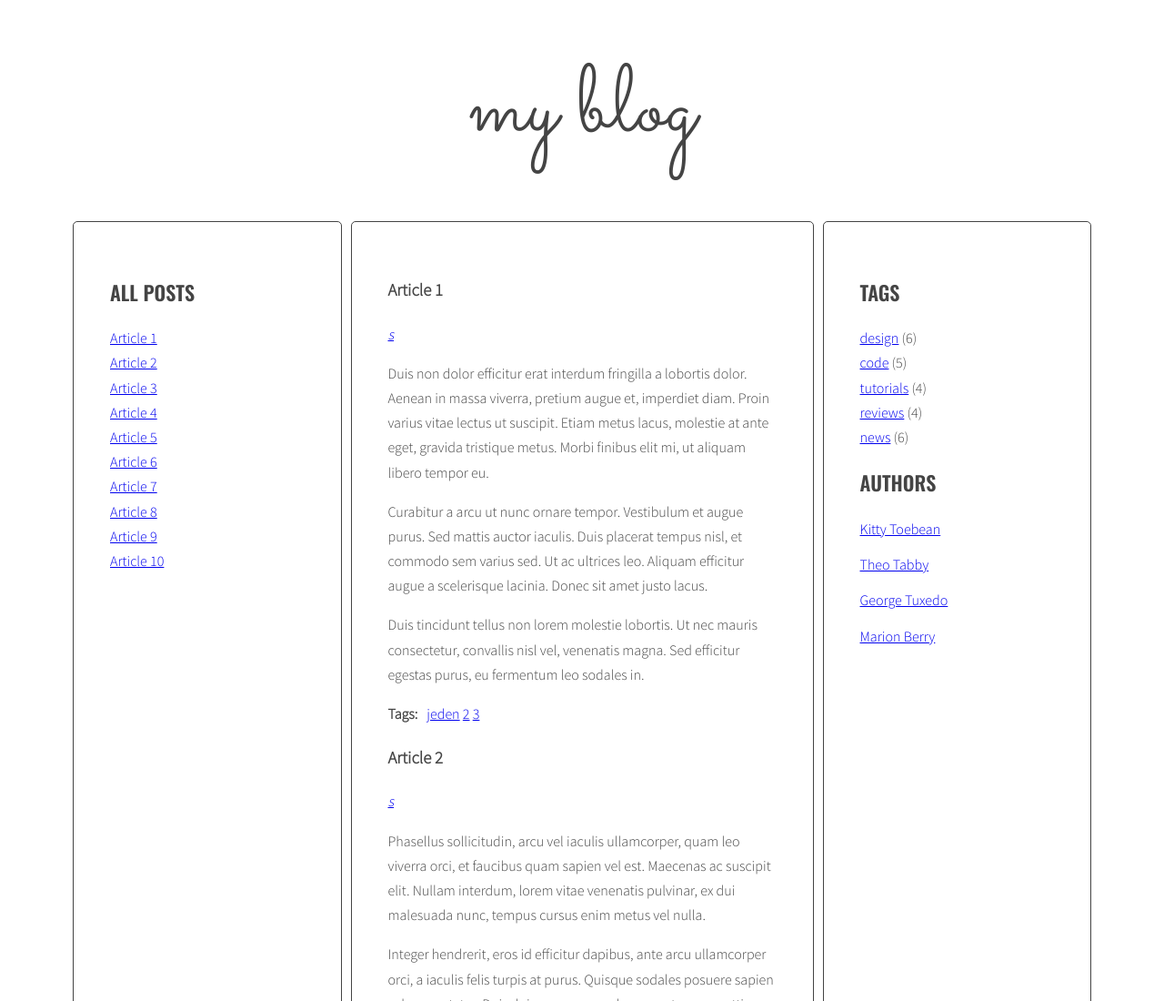
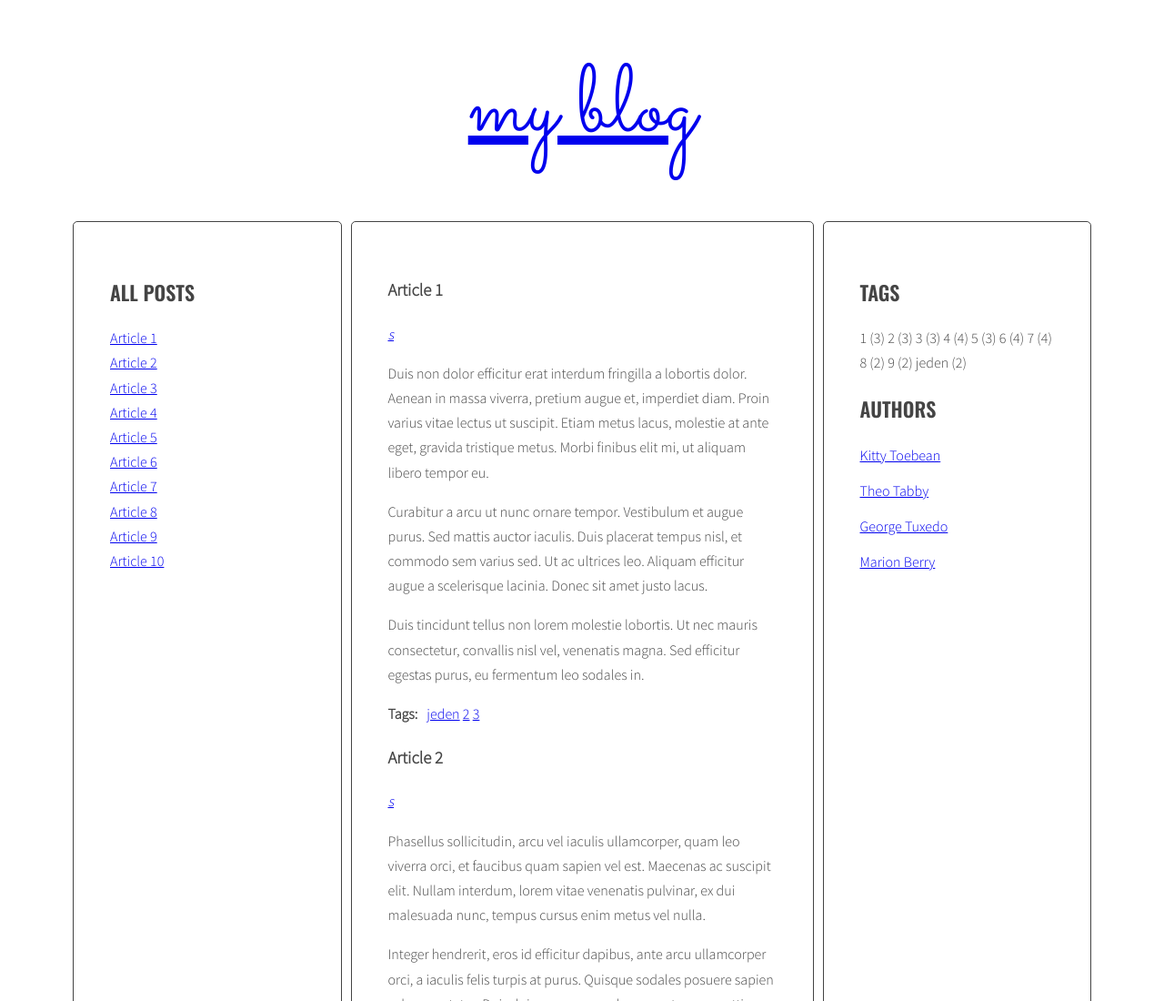
Before and after one commit to marekmiskowiec/javascript-blog, a website: page index.html in a window 1280 px wide. Shown: the top 1100 px of the page at 91% size. Drawn offline with nearby package versions, Linux system fonts and the light colour scheme.

Commit message:
Add home page button

```diff
--- a/index.html
+++ b/index.html
@@ -12,7 +12,7 @@
 <body>
   <div class="blog">
     <div class="container">
-      <h1 class="logo">my blog</h1>
+      <h1 class="logo"><a href="http://127.0.0.1:5500/6/javascript-blog/">my blog</a></h1>
       <main class="wrapper">
         <aside class="sidebar">
           <h2 class="section-title">All posts</h2>
@@ -241,11 +241,6 @@
         <aside class="sidebar">
           <h2 class="section-title">Tags</h2>
           <ul class="list tags">
-            <li><a href="#">design</a> <span>(6)</span></li>
-            <li><a href="#">code</a> <span>(5)</span></li>
-            <li><a href="#">tutorials</a> <span>(4)</span></li>
-            <li><a href="#">reviews</a> <span>(4)</span></li>
-            <li><a href="#">news</a> <span>(6)</span></li>
           </ul>
           <h2 class="section-title">Authors</h2>
           <ul class="list authors">
--- a/js/script.js
+++ b/js/script.js
@@ -4,7 +4,8 @@ const optArticleSelector = '.post',
   optTitleSelector = '.post-title',
   optTitleListSelector = '.titles',
   optArticleAuthorSelector = '.post .post-author',
-  optArticleTagsSelector = '.post-tags .list';
+  optArticleTagsSelector = '.post-tags .list',
+  optTagsListSelector = '.sidebar .tags';
 
 const titleClickHandler = function (event) {
   //event.preventDefault();
@@ -58,6 +59,8 @@ function generateTitleLinks(customSelector = '') {
 }
 
 function generateTags() {
+  /* [NEW] create a new variable allTags with an empty array */
+  let allTags = {};
   /* find all articles */
   const articles = document.querySelectorAll(optArticleSelector);
   /* START LOOP: for every article: */
@@ -76,14 +79,34 @@ function generateTags() {
       const linkHTML = '<li><a href="#tag-' + tag + '">' + tag + '</a></li>';
       /* add generated code to html variable */
       html = html + ' ' + linkHTML;
+      /* [NEW] check if this link is NOT already in allTags */
+      if (!allTags[tag]) {
+        /* [NEW] add tag to allTags object */
+        allTags[tag] = 1;
+      } else {
+        allTags[tag]++;
+      }
       /* END LOOP: for each tag */
     }
     /* insert HTML of all the links into the tags wrapper */
     tagList.innerHTML = html;
     /* END LOOP: for every article: */
   }
+  /* [NEW] find list of tags in right column */
+  const tagList = document.querySelector(optTagsListSelector);
+  /* [NEW] create variable for all links HTML code */
+  let allTagsHTML = '';
+
+  /* [NEW] START LOOP: for each tag in allTags: */
+  for (let tag in allTags) {
+    /* [NEW] generate code of a link and add it to allTagsHTML */
+    allTagsHTML += tag + ' (' + allTags[tag] + ') ';
+  }
+  /* [NEW] END LOOP: for each tag in allTags: */
+
+  /*[NEW] add HTML from allTagsHTML to tagList */
+  tagList.innerHTML = allTagsHTML;
 }
-
 
 function generateAuthors() {
   const articles = document.querySelectorAll(optArticleSelector);
@@ -94,7 +117,6 @@ function generateAuthors() {
     author.innerHTML = linkHTML;
   }
 }
-
 
 function tagClickHandler(event) {
   /* prevent default action for this event */
```
